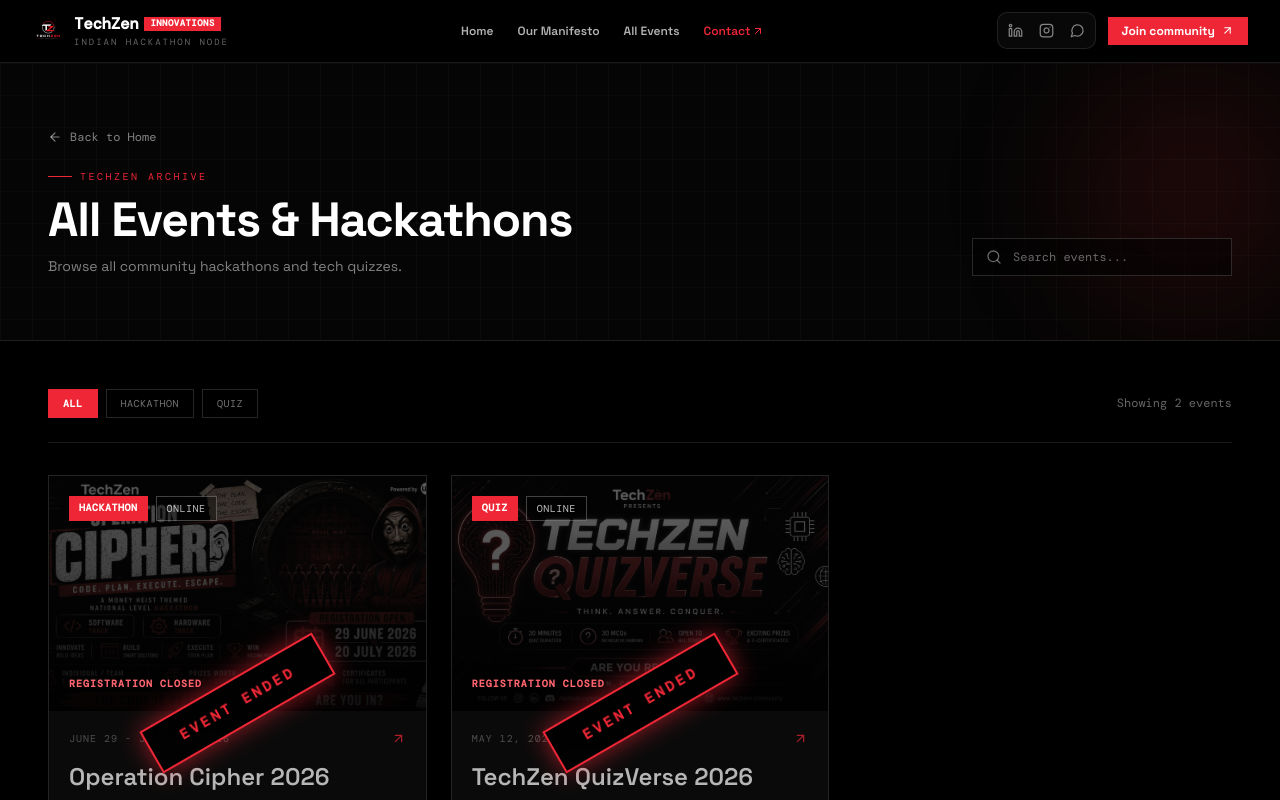
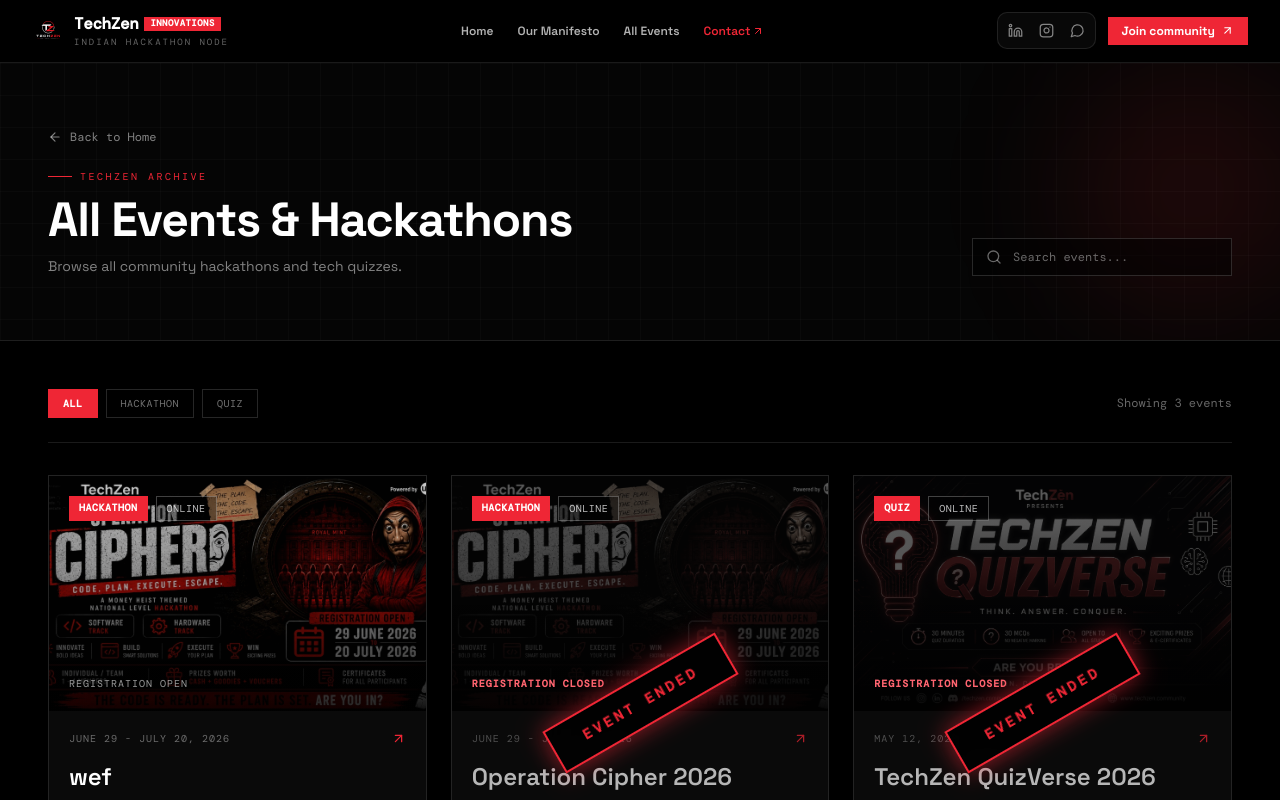
Before and after one commit to tanishaqvermatechzen-rgb/TechZen-FINAL, a React (Vite) app in the folder INOVTION HACK/TcehZen/: page /all-events in a window 1280 px wide. Shown: the top 800 px of the page. Built offline with nearby package versions, Linux system fonts and the light colour scheme; no server answers.

Commit message:
Add wef event to initial events and add dedicated vercel api endpoints

```diff
--- /dev/null
+++ b/INOVTION HACK/TcehZen/api/events.js
@@ -0,0 +1,5 @@
+import app from '../server/index.js';
+
+export default function handler(req, res) {
+  return app(req, res);
+}
--- /dev/null
+++ b/INOVTION HACK/TcehZen/api/registrations.js
@@ -0,0 +1,5 @@
+import app from '../server/index.js';
+
+export default function handler(req, res) {
+  return app(req, res);
+}
--- /dev/null
+++ b/INOVTION HACK/TcehZen/api/teams.js
@@ -0,0 +1,5 @@
+import app from '../server/index.js';
+
+export default function handler(req, res) {
+  return app(req, res);
+}
--- a/INOVTION HACK/TcehZen/src/mockData.js
+++ b/INOVTION HACK/TcehZen/src/mockData.js
@@ -5,6 +5,34 @@
 ];
 
 export const INITIAL_EVENTS = [
+  {
+    id: 'event-1788625391659',
+    title: 'wef',
+    tagline: 'Community event hosted on TechZen',
+    category: 'HACKATHON',
+    badge: 'LIVE HACKATHON',
+    format: 'ONLINE',
+    locationType: 'ONLINE',
+    location: 'TechZen Platform / Online Stream',
+    date: 'June 29 - July 20, 2026',
+    time: '18:30 - 21:30 IST',
+    capacity: 100,
+    rsvpCount: 1,
+    registeredCount: 1,
+    ended: false,
+    coverImage: '/operation-cipher.png',
+    imageUrl: '/operation-cipher.png',
+    hostName: 'Tanishaq Verma Techzen',
+    hostAvatar: 'https://lh3.googleusercontent.com/a/ACg8ocLlnKOcl-oxirLpjfa_8KcUsyX1BFvg47IExOnV6WnCzZOhNg=s96-c',
+    hostRole: 'Community Admin',
+    description: 'wef',
+    tags: ['Hackathon', 'Code', 'Prizes'],
+    featured: true,
+    agenda: [
+      { time: 'Start', title: 'Registration & Coffee', speaker: 'Host' },
+      { time: 'Keynote', title: 'wef', speaker: 'Speaker' }
+    ]
+  },
   {
     id: 'operation-cipher-2026',
     title: 'Operation Cipher 2026',
```
Also changed, not shown: 2 other files (tests, documents, lock files or other folders).
